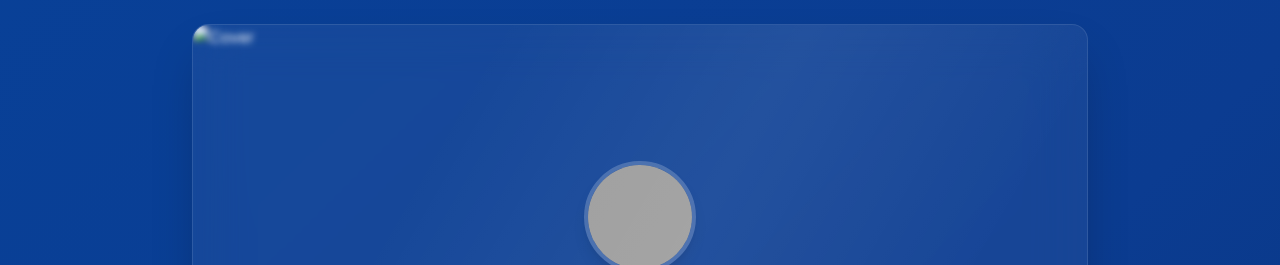
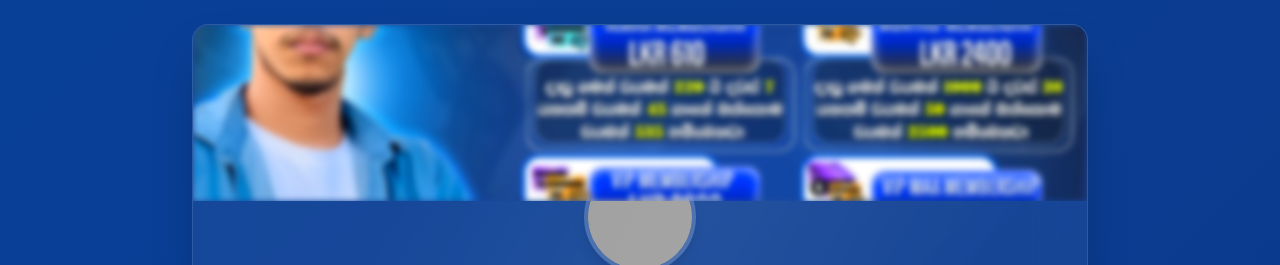
Before and after one commit to BLOOD-MAIN/Benja., a plain HTML site: page index.html in a window 1280 px wide. Shown: the top 265 px of the page. Drawn offline with nearby package versions, Linux system fonts and the light colour scheme; grey boxes are pictures that could not be loaded.

Commit message:
Update index.html

```diff
--- a/index.html
+++ b/index.html
@@ -46,7 +46,7 @@
 
     <!-- Cover photo -->
     <div class="relative h-44 overflow-hidden">
-      <img src="src/profile.jpg" alt="Cover" class="w-full h-full object-cover cover-img" />
+      <img src="src/IMG-20251020-WA0000.jpg" alt="Cover" class="w-full h-full object-cover cover-img" />
     </div>
 
     <!-- Header -->
```
